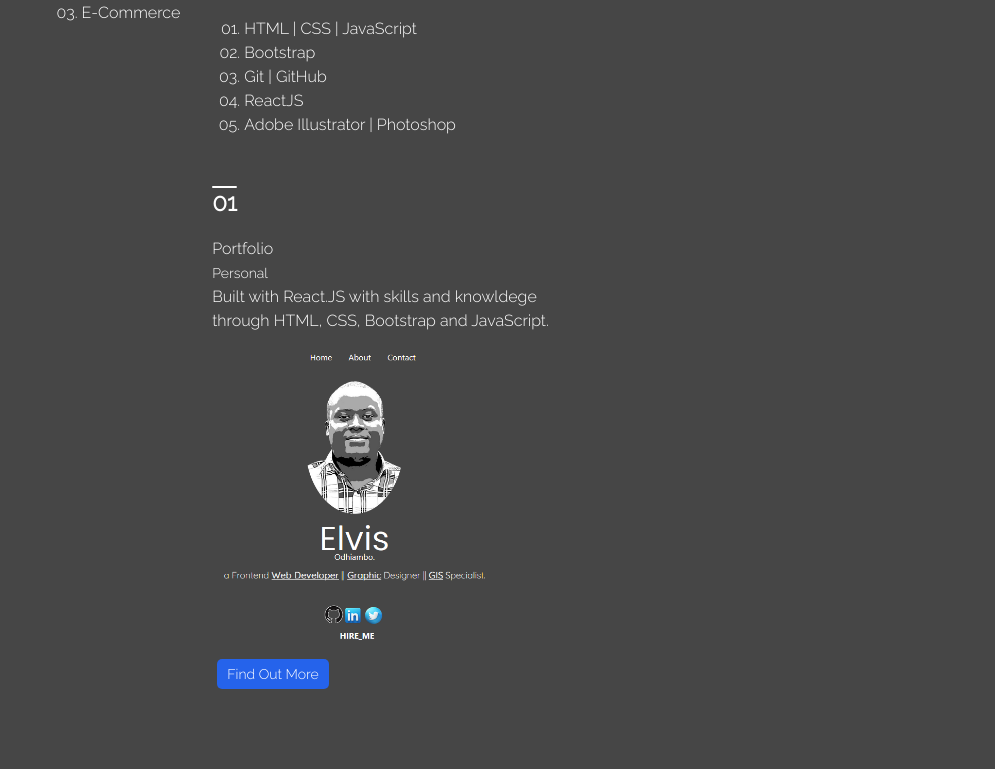
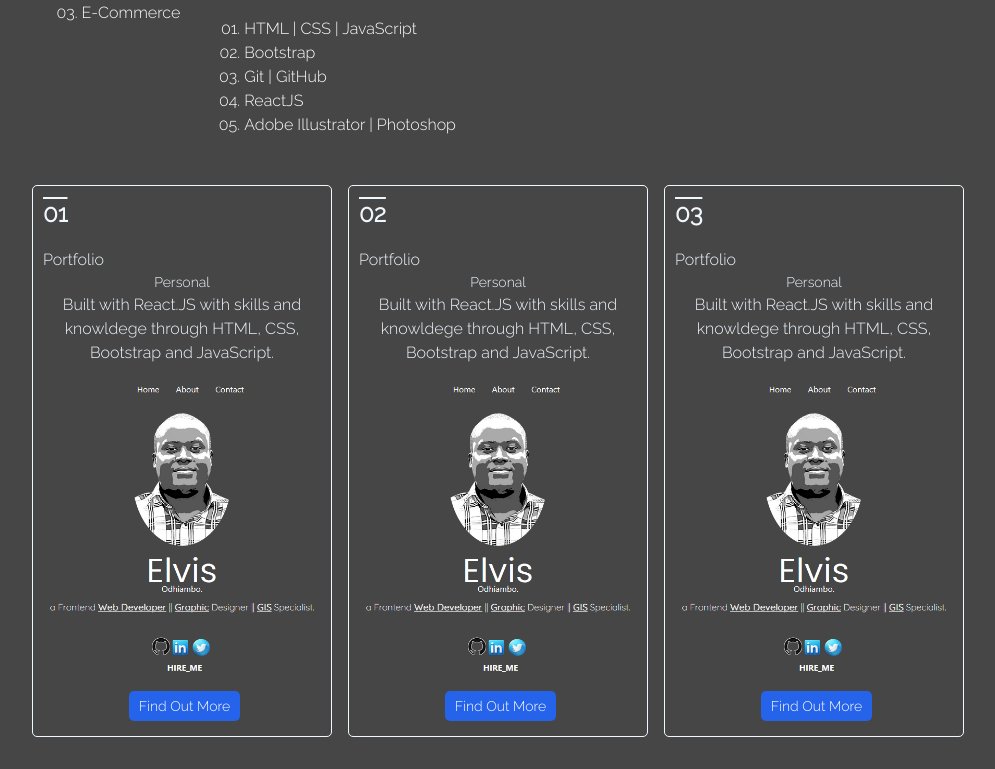
Before and after one commit to Lvoh901/portfolio001, a React (Create React App) app: page /about in a window 1280 px wide. Shown: the part 1030-1799 px from the top of the page, without its empty margins (142-1137 px from the left). Before the commit the page ends 1772 px from the top, so only its background shows below. Built offline with nearby package versions, Linux system fonts and the light colour scheme.

Commit message:
card-updates

```diff
--- a/src/pages/about.js
+++ b/src/pages/about.js
@@ -119,17 +119,33 @@ const About = () => {
                             <li>Adobe Illustrator | Photoshop</li>
                         </ul>
                     </div>
+                </div>
+            </div>
 
-                    <div className="project-card">
-                        <Project
-                            title = "Portfolio"
-                            number = "01"
-                            overview = "Built with React.JS with skills and knowldege through HTML, CSS, Bootstrap and JavaScript."
-                            imageSrc = {portfolioImage}
-                            describe = "Personal"
-                        />
-                    </div>
-                </div>
+            <div className="project-card">
+                <Project
+                    title="Portfolio"
+                    number="01"
+                    overview="Built with React.JS with skills and knowldege through HTML, CSS, Bootstrap and JavaScript."
+                    imageSrc={portfolioImage}
+                    describe="Personal"
+                />
+
+                <Project
+                    title="Portfolio"
+                    number="02"
+                    overview="Built with React.JS with skills and knowldege through HTML, CSS, Bootstrap and JavaScript."
+                    imageSrc={portfolioImage}
+                    describe="Personal"
+                />
+
+                <Project
+                    title="Portfolio"
+                    number="03"
+                    overview="Built with React.JS with skills and knowldege through HTML, CSS, Bootstrap and JavaScript."
+                    imageSrc={portfolioImage}
+                    describe="Personal"
+                />
             </div>
         </div>
     );
--- a/src/pages/style.css
+++ b/src/pages/style.css
@@ -280,21 +280,47 @@ button a {
 }
 
 .project-card {
+    font-family: 'Raleway', sans-serif;
     display: flex;
     justify-content: center;
     align-items: center;
     flex-wrap: wrap;
-    gap: 2rem;
-    margin: 3rem 0;
-    width: 350px;
-    border-radius: 5px;
+    color: aliceblue;
+    gap: 1rem;
     cursor: pointer;
+    margin: 2rem 0;
 }
 
-.img-bottom{
+.project01 {
+    display: flex;
+    flex-direction: column;
+    width: 300px;
+    padding: 10px;
+    border: 1px solid aliceblue;
+    border-radius: 5px;
+    transition: .2s all;
+}
+
+.project-card:hover .project01 {
+    filter: blur(3px);
+    opacity: .5;
+    transform: scale(.98);
+    box-shadow: none;
+}
+
+.project-card:hover .project01:hover {
+    transform: scale(1);
+    filter: blur(0px);
+    opacity: 1;
+    box-shadow: 0 8px 20px 0px rgba(0, 0, 0, 0.125);
+    background: azure;
+    color: #000;
+}
+
+.img-bottom {
     max-width: 100%;
     max-height: 300px;
-    margin-left: 5px;
+    border-radius: 5px;
 }
 
 #btn_more {
@@ -307,6 +333,11 @@ button a {
 
 #btn_more a {
     font-size: 0.875rem;
+}
+
+#btn_more a:hover {
+    font-size: 1rem;
+    font-weight: 700;
 }
 
 /* projects */
```
